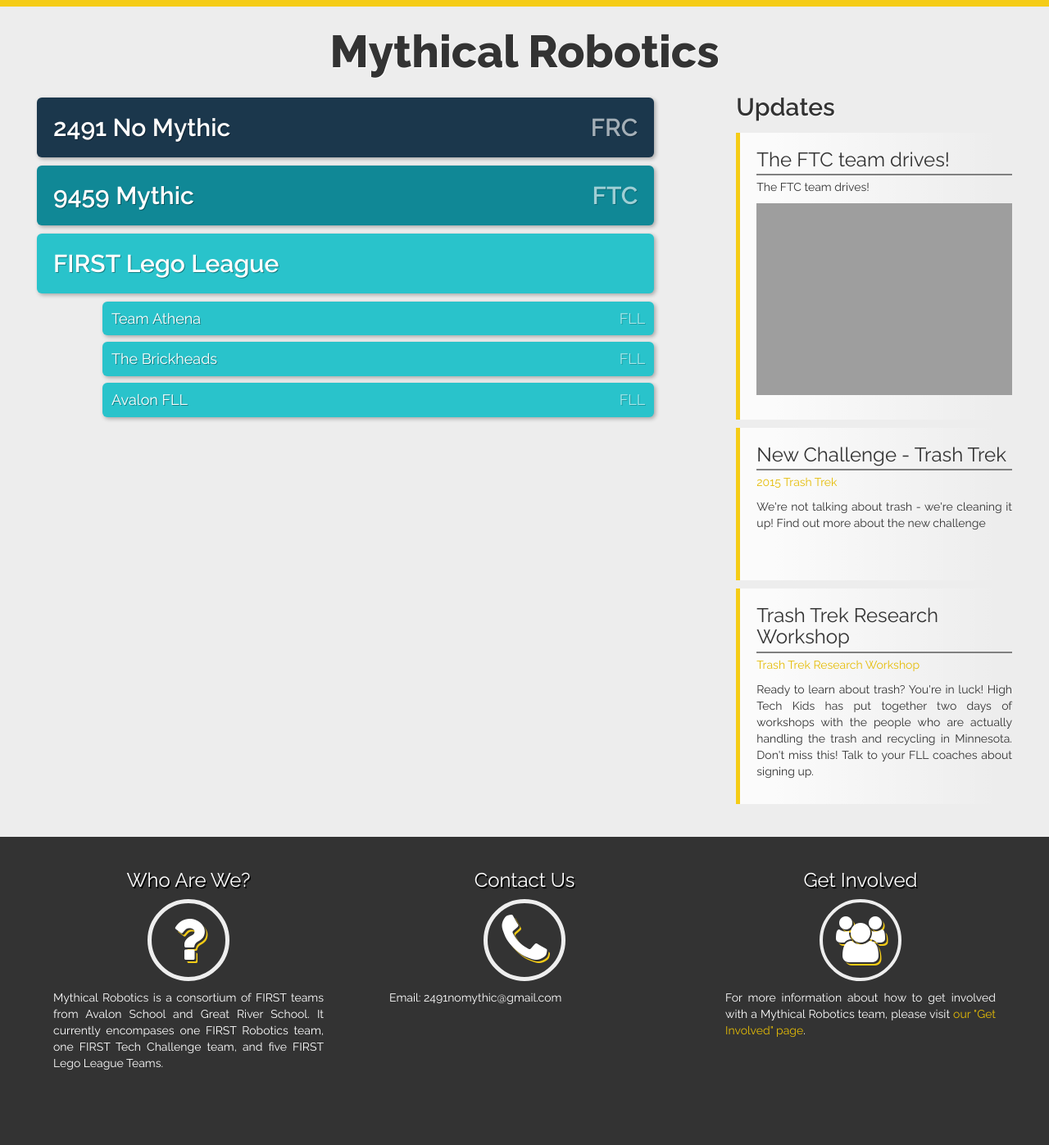
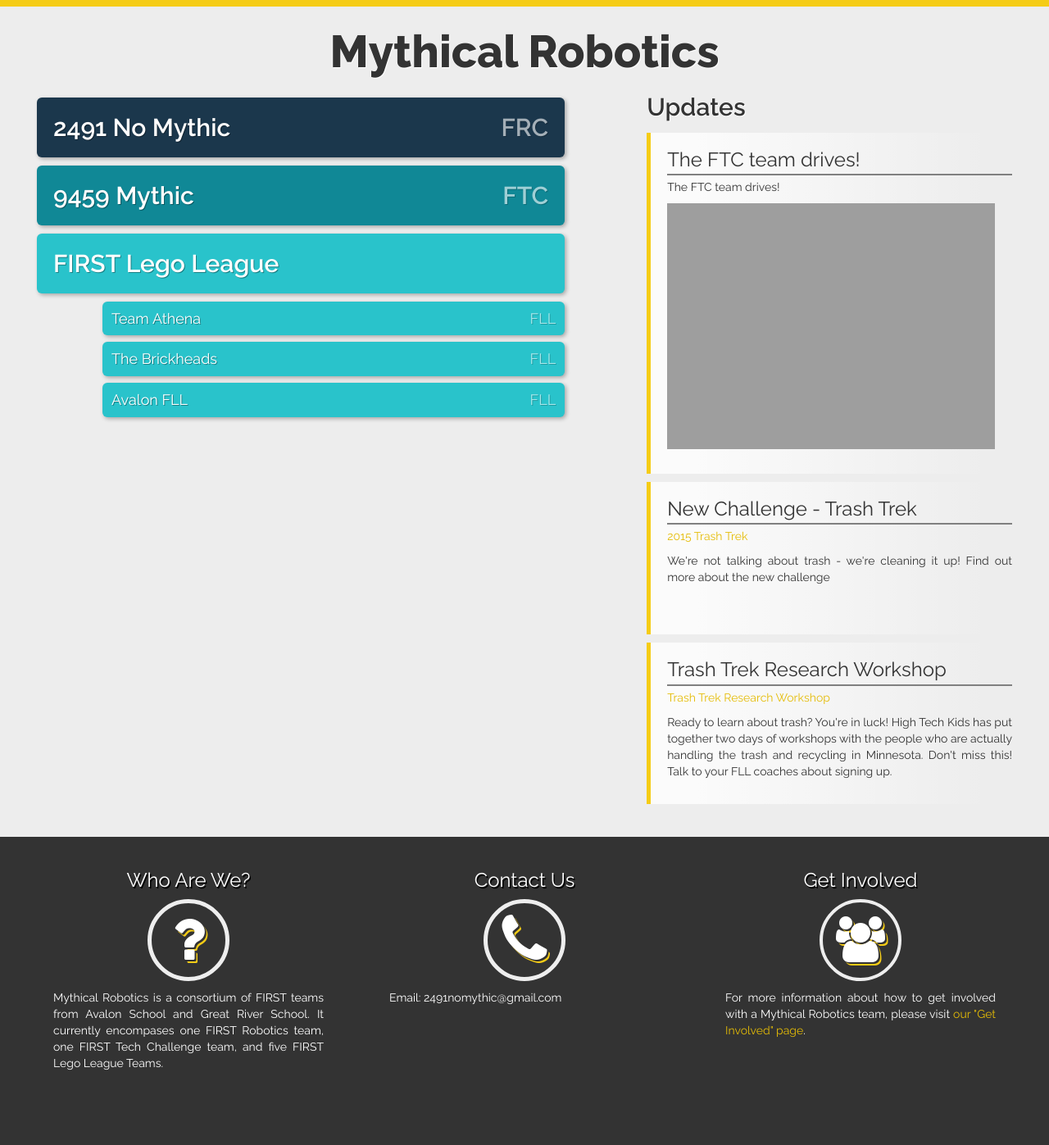
Before and after one commit to lauraschultz/mythicalrobotics, a Jekyll site: the page built from index.html, in a window 1280 px wide. Shown: the whole page at 82% size. Built offline with Jekyll 4.4.1, drawn with Linux system fonts in a browser that asks for light colours; nearby versions of some CDN libraries.

Commit message:
change column sizes

```diff
--- a/_layouts/home.html
+++ b/_layouts/home.html
@@ -8,7 +8,7 @@
   <body>
     <h1 class="title inset">Mythical Robotics</h1>
     <div class="row">
-      <div class="col-sm-8 m">
+      <div class="col-sm-7 m">
         <a href="http://2491nomythic.com" target="_blank"><div class="program frc"><h2 class="left">2491 No Mythic</h2><h2 class="right">FRC</h2></div></a>
         <a href="{{ site.baseurl }}/ftc"><div class="program ftc"><h2 class="left">9459 Mythic</h2><h2 class="right">FTC</h2></div></a>
         <a href="{{ site.baseurl }}/fll"><div class="program fll"><h2 class="left">FIRST Lego League</h2></div></a>
@@ -16,7 +16,7 @@
         <a href="{{ site.baseurl }}/fll/{{ site.team2_url }}"><div class="program program-mini fll"><h4 class="left">{{ site.team2_name }}</h4><h4 class="right">FLL</h4></div></a>
         <a href="{{ site.baseurl }}/fll/{{ site.team3_url }}"><div class="program program-mini fll"><h4 class="left">{{ site.team3_name }}</h4><h4 class="right">FLL</h4></div></a>
         </div>
-      <div class="col-sm-4 m">
+      <div class="col-sm-5 m">
       	<h2 class="inset">Updates</h2>
         {{ content }}
       </div>
```
